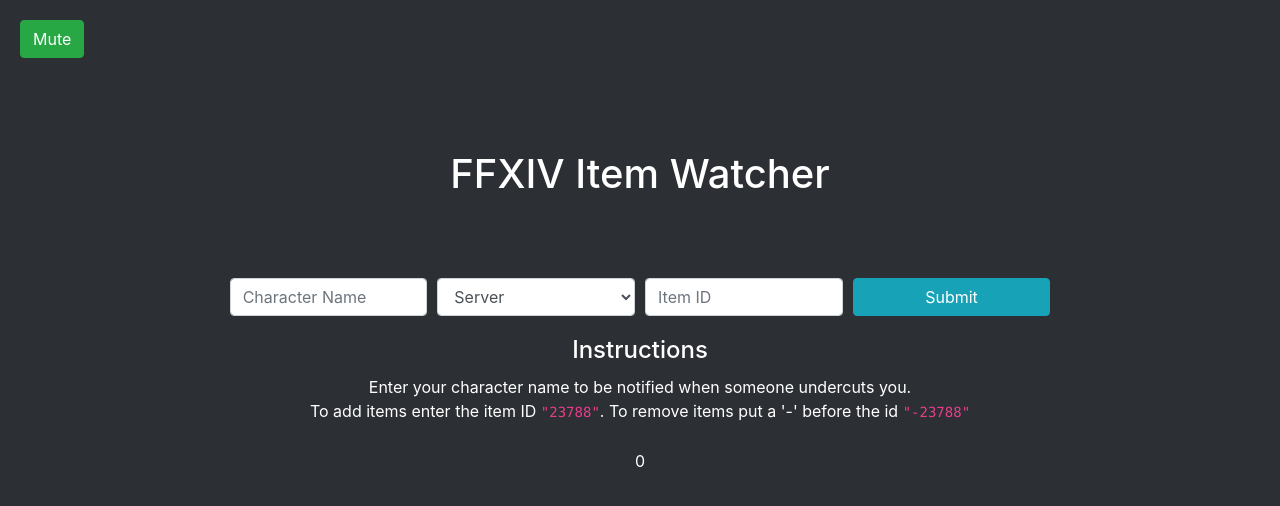
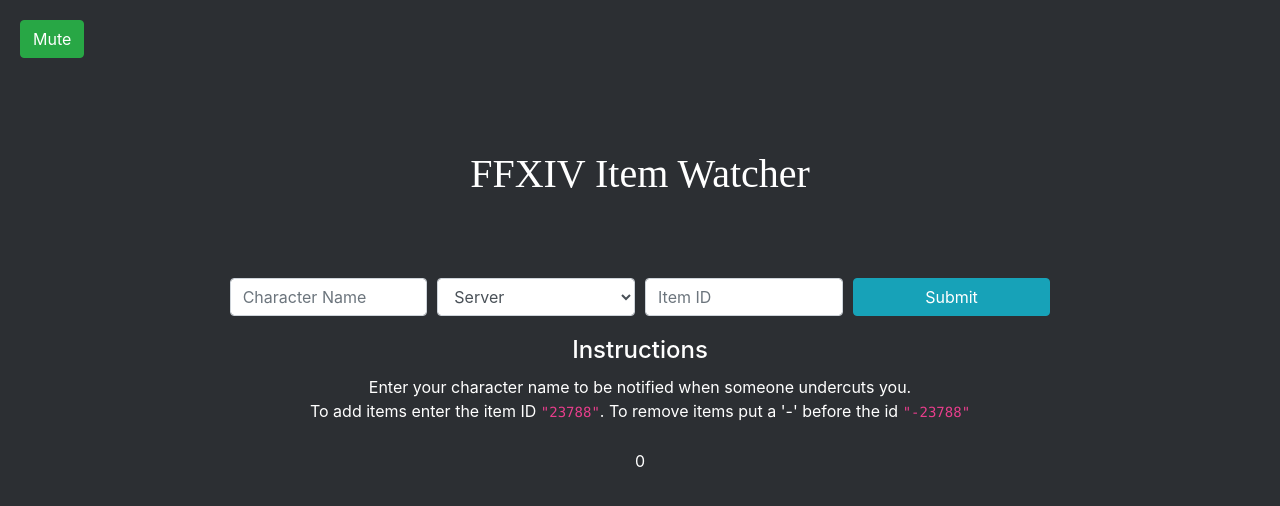
Before and after one commit to plasmadice/ffxiv-market-watch, a React (Create React App) app: page / in a window 1280 px wide. Shown: the top 506 px of the page. Built offline with nearby package versions, Linux system fonts and the light colour scheme.

Commit message:
Added headline font

```diff
--- a/src/App.css
+++ b/src/App.css
@@ -1,3 +1,8 @@
+@font-face {
+  font-family: "FINAL FANTASY";
+  src: url("./data/finalf.ttf") format("ttf");
+}
+
 html,
 #root,
 .main-container {
@@ -33,6 +38,7 @@
 }
 
 .headline {
+  font-family: "FINAL FANTASY";
   margin: 70px 0;
 }
 
--- a/src/App.js
+++ b/src/App.js
@@ -3,7 +3,6 @@
 import "./App.css";
 import Item from "./components/Item";
 import { Button, Col, Form } from "react-bootstrap";
-import FinalFontasy from "./data/finalf.ttf";
 import servers from "./data/servers";
 
 class App extends Component {
```
